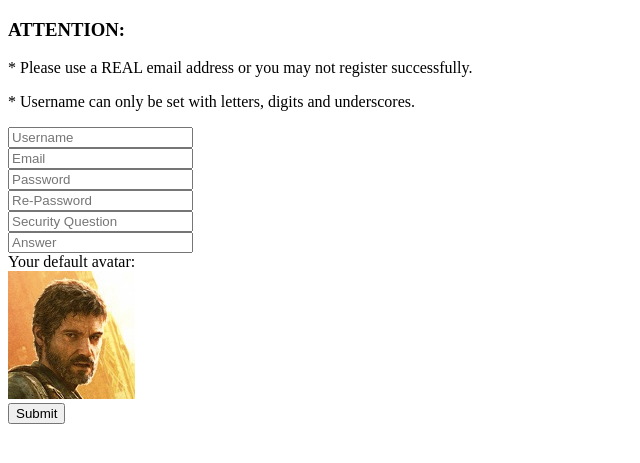
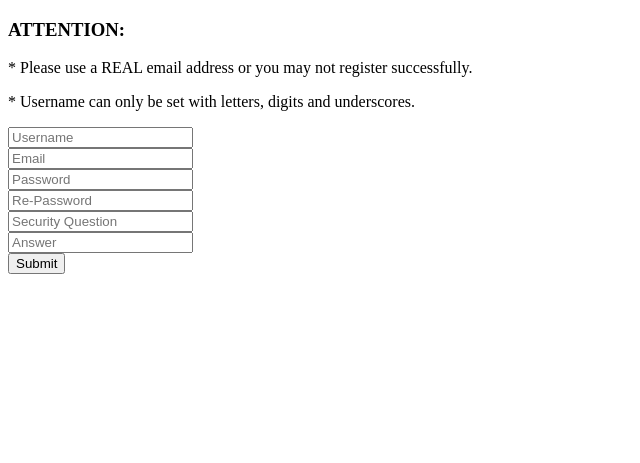
Before and after one commit to OrderofPhoenix/bulletin, a Django app: page /u/signup/ in a window 1280 px wide. Shown: the top 463 px of the page, without its empty margins (0-640 px from the left). Run offline with Django 3.2, Linux system fonts and the light colour scheme; parts of the project's set-up code (start-up, migrations or seed data) failed here and were passed over.

Commit message:
emergence fix

```diff
--- a/templates/register.html
+++ b/templates/register.html
@@ -36,10 +36,6 @@ function authentication(){
         <div>
             {{ reg_form.sec_a }} <span>{{ reg_form.errors.sec_a.0 }}</span>
         </div>
-        <div>
-            Your default avatar: <br>
-            <img src="{% static '/img/icon.png' %}">
-        </div>
         <button type="submit">Submit</button>
     </form>
 </body>
--- a/user_manage/forms.py
+++ b/user_manage/forms.py
@@ -20,7 +20,6 @@ class RegisterForm(forms.Form):
     sec_a = forms.CharField(widget=forms.TextInput(attrs={'placeholder': 'Answer'}),
                             required=True,
                             error_messages={'required': 'this field cannot be empty'})
-    avatar = forms.ImageField(widget=forms.ImageField())
 
 class FindPasswordForm(forms.Form):
     sec_a = forms.CharField(widget=forms.TextInput(attrs={'placeholder': 'Answer'}))
--- a/user_manage/models.py
+++ b/user_manage/models.py
@@ -7,6 +7,5 @@ from django.db import models
 class User(User):
     security_question = models.CharField(max_length=256, default='')
     security_answer = models.CharField(max_length=256, default='')
-    avatar = models.CharField(max_length=256, default='/img/icon.png')
     def __unicode__(self):
         return self.username
```
Also changed, not shown: db.sqlite3, user_manage/migrations/0005_remove_user_avatar.py (added), 3 other files.
